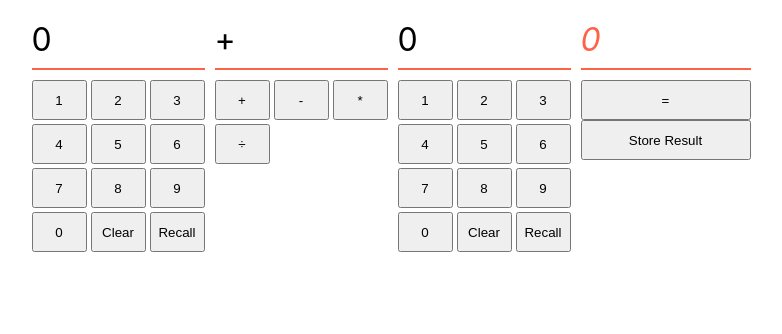
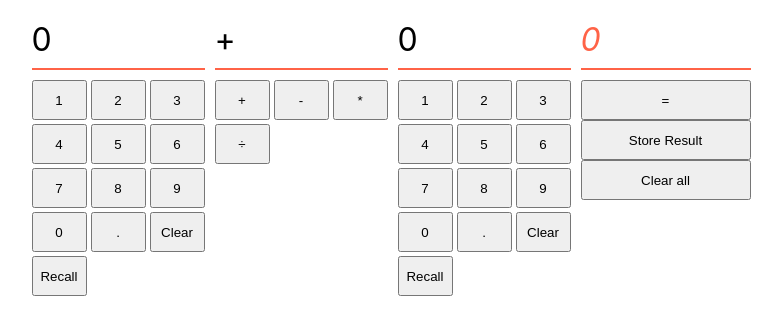
Before and after one commit to boolean-uk/react-state-calculator, a React (Create React App) app: page / in a window 1280 px wide. Shown: the top 334 px of the page, without its empty margins (249-1031 px from the left). Built offline with nearby package versions, Linux system fonts and the light colour scheme.

Commit message:
Extension 3 - decimal numbers implemented

```diff
--- a/src/App.js
+++ b/src/App.js
@@ -7,9 +7,9 @@ import { ResultPanel } from "./components/ResultPanel"
 
 function App() {
 
-  const [value1, setValue1] = useState(0)
+  const [value1, setValue1] = useState('0')
   const [operator, setOperator] = useState('+')
-  const [value2, setValue2] = useState(0)
+  const [value2, setValue2] = useState('0')
   const [result, setResult] = useState(0)
   const [savedNumber, setSavedNumber] = useState(0)
 
@@ -26,6 +26,8 @@ function App() {
         result={result}
         setResult={setResult}
         value1={value1}
+        setValue1={setValue1}
+        setValue2={setValue2}
         value2={value2}
         operator={operator}
         setSavedNumber={setSavedNumber}/>
--- a/src/components/NumberPanel.js
+++ b/src/components/NumberPanel.js
@@ -2,10 +2,15 @@ export const NumberPanel = ({value, setValue, savedNumber}) => {
 
   const getValue = (e) => {
     const input = e.target.innerText
-    if (value === 0) {
-      setValue(parseInt(input))
-    } else {
-      setValue(parseInt(value + input))
+    if (value === '0' && input === '0') {
+      setValue('0')
+    } else if (value === '0'){
+      setValue(input)
+    } else if (value.includes('.') && input === '.') {
+      setValue(value)
+    }
+    else {
+      setValue(value + input)
     }
   }
 
@@ -23,7 +28,8 @@ export const NumberPanel = ({value, setValue, savedNumber}) => {
         <button onClick={getValue}>8</button>
         <button onClick={getValue}>9</button>
         <button onClick={getValue}>0</button>
-        <button onClick={() => setValue(0)}>Clear</button>
+        <button onClick={getValue}>.</button>
+        <button onClick={() => setValue('0')}>Clear</button>
         <button onClick={() => setValue(savedNumber)}>Recall</button>
       </div>
     </div>
--- a/src/components/ResultPanel.js
+++ b/src/components/ResultPanel.js
@@ -2,24 +2,34 @@ export const ResultPanel = (
   { result,
     setResult,
     value1,
+    setValue1,
+    setValue2,
     value2,
     operator,
     setSavedNumber}) => {
 
   const calculateResult = () => {
     if (operator === '+') {
-      setResult(value1 + value2)
+      setResult(parseFloat(value1) + parseFloat(value2))
     } else if (operator === '-') {
-      setResult(value1 - value2)
+      setResult(parseFloat(value1) - parseFloat(value2))
     } else if (operator === '*') {
-      setResult(value1 * value2)
+      setResult(parseFloat(value1) * parseFloat(value2))
     } else if (operator === '/') {
-      setResult(value1 / value2)
+      setResult(parseFloat(value1) / parseFloat(value2))
     }
+    console.log(typeof result)
+    console.log(result)
   }
 
   const storeResult = () => {
     setSavedNumber(result)
+  }
+
+  const clearAll = () => {
+    setResult('0')
+    setValue1('0')
+    setValue2('0')
   }
 
   return(
@@ -28,6 +38,7 @@ export const ResultPanel = (
       <div>
         <button onClick={calculateResult}>=</button>
         <button onClick={storeResult}>Store Result</button>
+        <button onClick={clearAll}>Clear all</button>
       </div>
     </div>
   )
```
